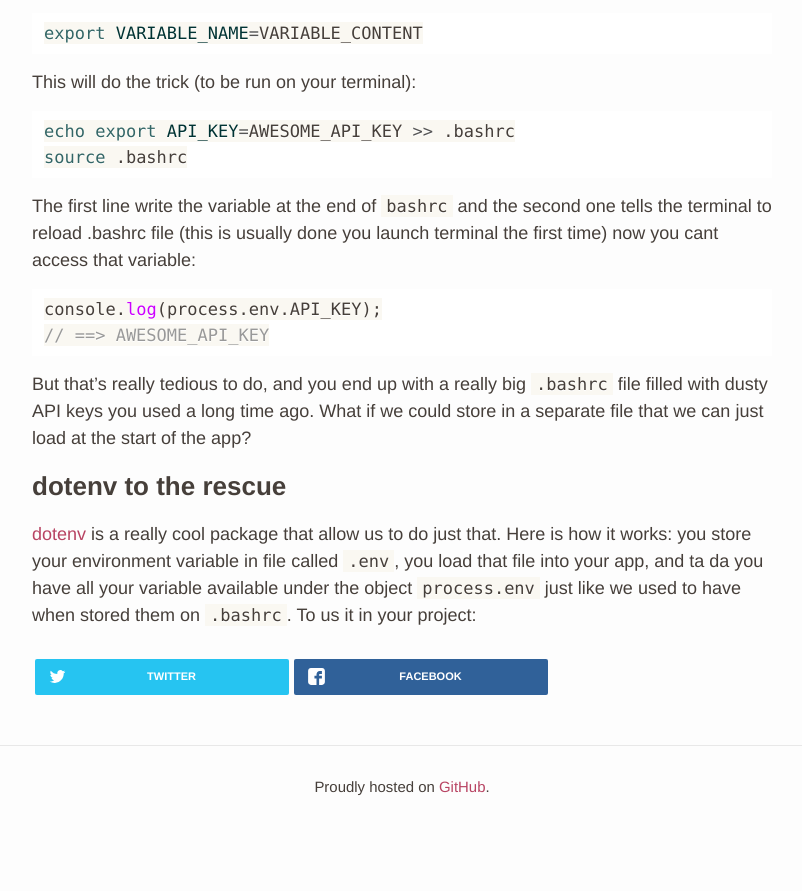
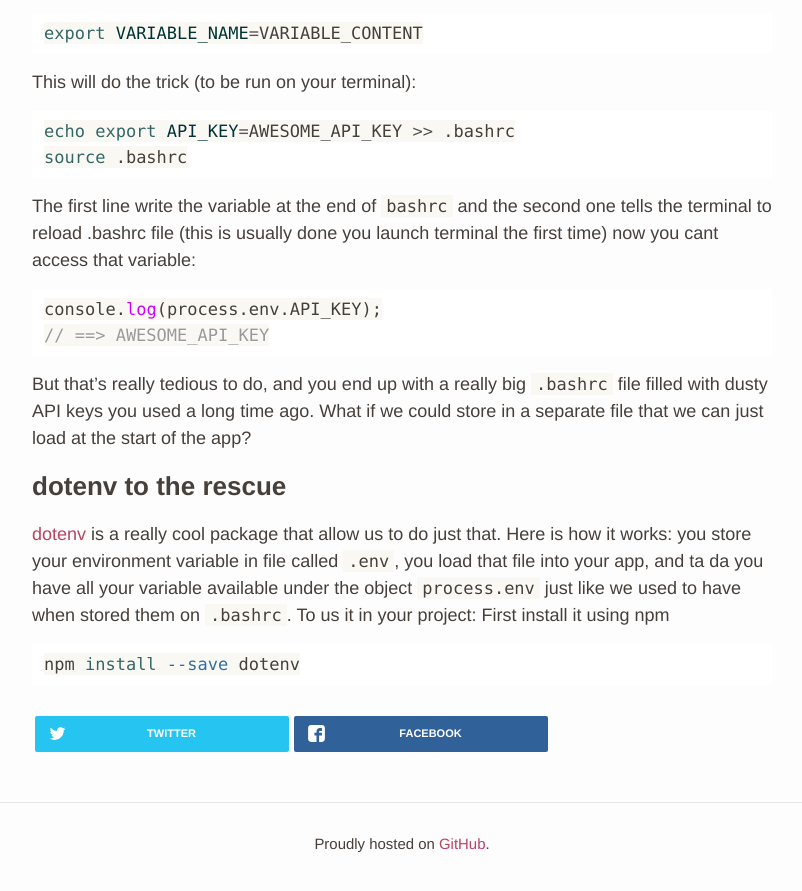
Before and after one commit to Edmeral/Edmeral.github.io, a Jekyll site: the page built from _posts/2015-02-03-node-conf.md, in a window 1280 px wide and 900 px high, scrolled down 628 px. Shown: the top 891 px of the window, without its empty margins (238-1040 px from the left). Built offline with Jekyll 4.4.1, drawn with Linux system fonts in a browser that asks for light colours; nearby versions of some CDN libraries; emoji names are drawn with the system emoji font; some web fonts are replaced; Markdown is read by kramdown in place of the engine named in the settings; comment, search, counter and statistics services are not loaded; before the commit the page ends 1472 px from its top, so only the background shows below that.

Commit message:
Updated 2015-02-03-node-conf.md

````diff
--- a/_posts/2015-02-03-node-conf.md
+++ b/_posts/2015-02-03-node-conf.md
@@ -30,4 +31,7 @@
 
 ### dotenv to the rescue
 [dotenv](https://github.com/motdotla/dotenv) is a really cool package that allow us to do just that. Here is how it works: you store your environment variable in file called ```.env```, you load that file into your app, and ta da you have all your variable available under the object ```process.env``` just like we used to have when stored them on ```.bashrc```.
-To us it in your project:
+To us it in your project: First install it using npm
+```sh
+npm install --save dotenv
+```
````
Also changed, not shown: other parts of _posts/2015-02-03-node-conf.md (+2 -1 lines).
